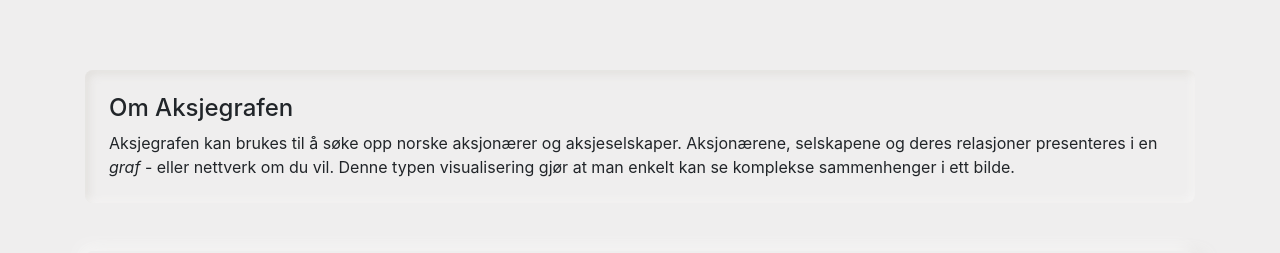
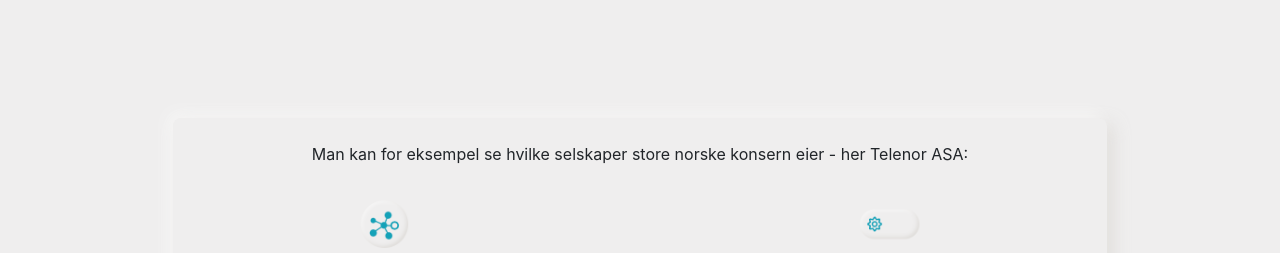
Before and after one commit to nilseng/aksjegrafen, a React (Create React App) app in the folder client/: page / in a window 1280 px wide. Shown: the part 778-1031 px from the top of the page. Built offline with nearby package versions, Linux system fonts and the light colour scheme; no server answers.

Commit message:
refactor: extracts heading to separate component

```diff
--- a/client/src/components/About.tsx
+++ b/client/src/components/About.tsx
@@ -4,33 +4,19 @@ import { AppContext } from "../App";
 
 import "./About.scss";
 
+import pureokrs_img_dark from "../images/aksjegrafen_pureokrs_dark.png";
 import pureokrs_img_light from "../images/aksjegrafen_pureokrs_light.png";
-import pureokrs_img_dark from "../images/aksjegrafen_pureokrs_dark.png";
+import kjendis_dark from "../images/kjendis_dark.png";
+import kjendis_light from "../images/kjendis_light.png";
+import telenor_img_dark from "../images/telenor_asa_dark.png";
 import telenor_img_light from "../images/telenor_asa_light.png";
-import telenor_img_dark from "../images/telenor_asa_dark.png";
-import kjendis_light from "../images/kjendis_light.png";
-import kjendis_dark from "../images/kjendis_dark.png";
 
 export const About = () => {
   const { theme } = useContext(AppContext);
   return (
     <div className="d-flex w-100" style={{ minHeight: "100vh" }}>
-      <Container className="d-flex justify-content-center align-items-middle" style={{ color: theme.text }}>
-        <div className="my-5 rounded">
-          <div
-            className="p-4"
-            style={{
-              backgroundColor: theme.background,
-              ...theme.lowering,
-            }}
-          >
-            <h4>Om Aksjegrafen</h4>
-            <p className="m-0">
-              Aksjegrafen kan brukes til å søke opp norske aksjonærer og aksjeselskaper. Aksjonærene, selskapene og
-              deres relasjoner presenteres i en <i>graf</i> - eller nettverk om du vil. Denne typen visualisering gjør
-              at man enkelt kan se komplekse sammenhenger i ett bilde.
-            </p>
-          </div>
+      <Container className="d-flex justify-content-center align-items-middle py-5" style={{ color: theme.text }}>
+        <div>
           <div className="text-center mt-5 p-4" style={{ ...theme.elevation }}>
             <a href="/graph?_id=61229167c79b48b7e3e0bc90" style={{ textDecoration: "none", color: theme.text }}>
               <p className="m-0">
```
